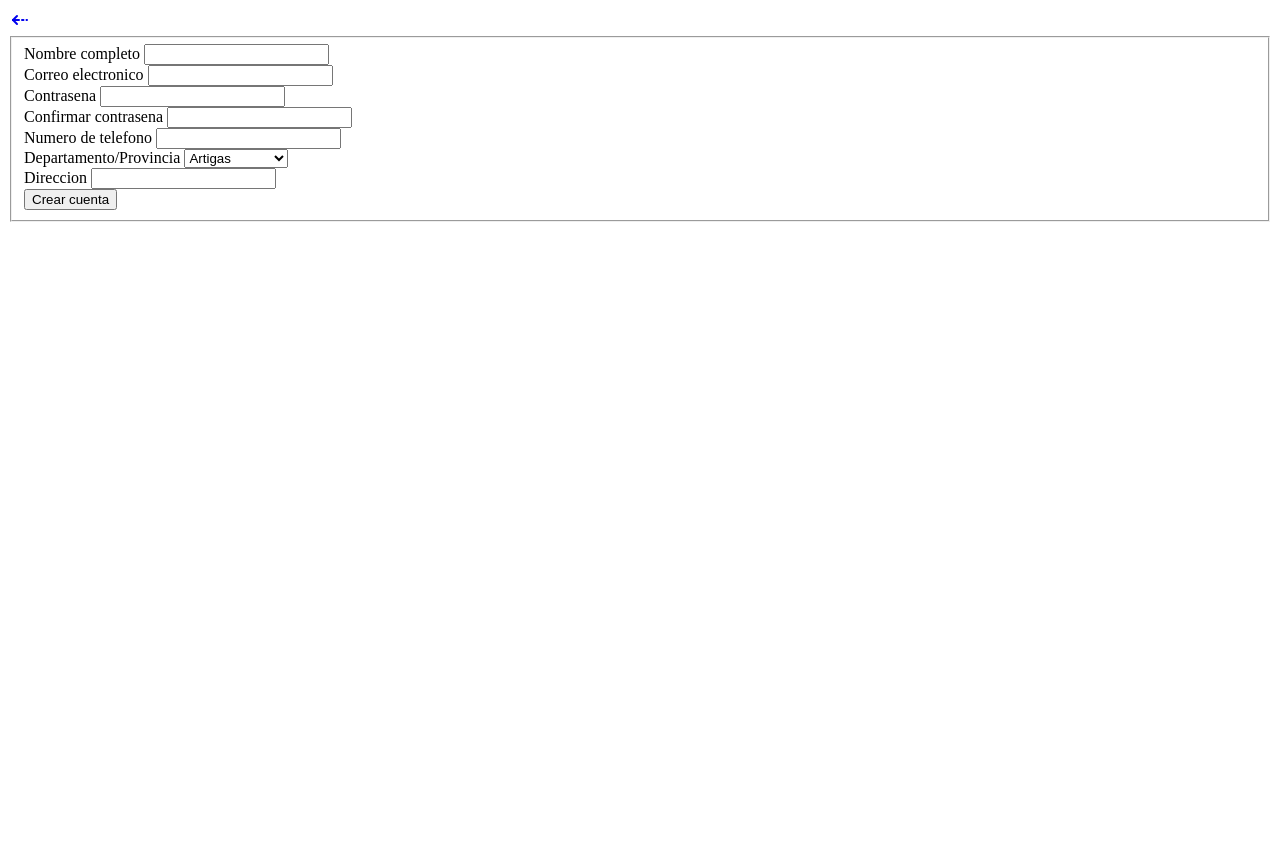
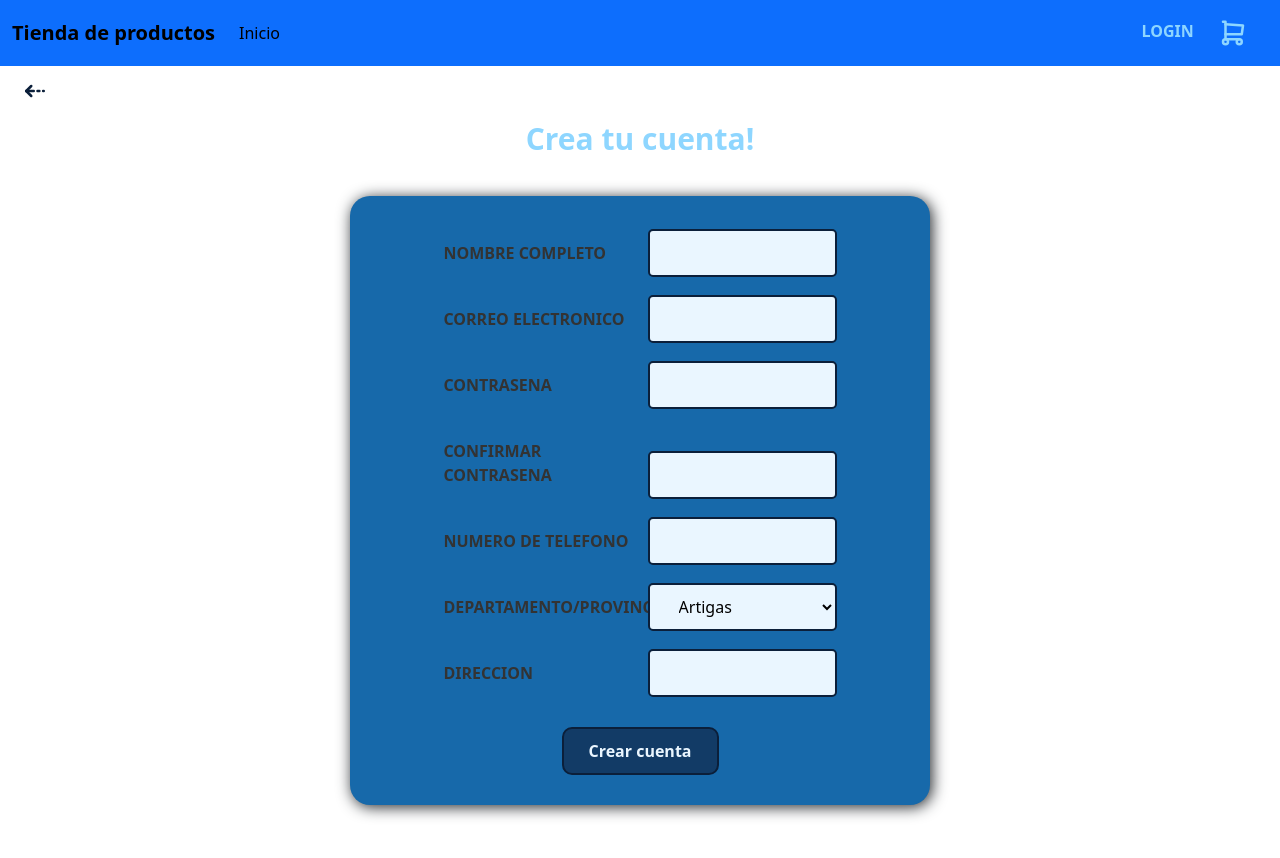
Before and after one commit to Leonel0414/ProyectoCTC, a plain HTML site: page registro.html in a window 1280 px wide. Before the commit the page ends 800 px from the top, so only its background shows below. Drawn offline with nearby package versions, Linux system fonts and the light colour scheme.

Commit message:
Agrego nav a todos los html, agrego disenio a registro, falta card de info-producto

```diff
--- a/admin.html
+++ b/admin.html
@@ -3,21 +3,38 @@
 	<head>
 		<title>Administracion de productos - TIENDA MIXTA</title>
 		<meta charset='UTF-8'>
-		   <link rel="stylesheet" href="css/style.css" as="stylesheet">
-	</head>
+		   <link rel="stylesheet" href="css/style.css" as="stylesheet"><link rel="stylesheet" href="css/style.css" as="stylesheet">
+    <title>Tienda tuya</title>
+<link href="https://cdn.jsdelivr.net/npm/bootstrap@5.3.8/dist/css/bootstrap.min.css" rel="stylesheet" integrity="sha384-sRIl4kxILFvY47J16cr9ZwB07vP4J8+LH7qKQnuqkuIAvNWLzeN8tE5YBujZqJLB" crossorigin="anonymous">
+<script src="https://cdn.jsdelivr.net/npm/bootstrap@5.3.8/dist/js/bootstrap.bundle.min.js" integrity="sha384-FKyoEForCGlyvwx9Hj09JcYn3nv7wiPVlz7YYwJrWVcXK/BmnVDxM+D2scQbITxI" crossorigin="anonymous"></script>
+</head>
+<body class="body">
 
-	<body>
-		<header>
-        <div class="contenedor_header">
-		<div>
-            <img class="logo" src="img/Logo Crown PNG.jpg" alt="">
-            <a href="index.html" class="titulo">Tienda de productos</a>
-        </div>
-        <div>
+<nav class="navbar navbar-expand-lg bg-primary">
+  <div class="container-fluid">
+    <a class="titulo navbar-brand" href="index.html">Tienda de productos</a>
+    <button class="navbar-toggler" type="button" data-bs-toggle="collapse" data-bs-target="#navbarScroll" aria-controls="navbarScroll" aria-expanded="false" aria-label="Toggle navigation">
+      <span class="navbar-toggler-icon"></span>
+    </button>
+    <div class="collapse navbar-collapse" id="navbarScroll">
+      <ul class="navbar-nav me-auto my-2 my-lg-0 navbar-nav-scroll" style="--bs-scroll-height: 100px;">
+        <li class="nav-item">
+          <a class="nav-link active" aria-current="page" href="index.html">Inicio</a>
+        </li>
+
+
+
+      </ul>
+      <form class="d-flex" role="search">
+          <div id="divisorHeaderIndex">
             <button type="button" id="login_log-out" class="login_button ">Login</button>
             <a href="carrito.html" class="iconoCarrito"><svg xmlns="http://www.w3.org/2000/svg" width="24" height="24" viewBox="0 0 24 24" fill="none" stroke="currentColor" stroke-width="2" stroke-linecap="round" stroke-linejoin="round" class="icon icon-tabler icons-tabler-outline icon-tabler-shopping-cart"><path stroke="none" d="M0 0h24v24H0z" fill="none" /><path d="M4 19a2 2 0 1 0 4 0a2 2 0 1 0 -4 0" /><path d="M15 19a2 2 0 1 0 4 0a2 2 0 1 0 -4 0" /><path d="M17 17h-11v-14h-2" /><path d="M6 5l14 1l-1 7h-13" /></svg></a>
         </div>
-        </div>
+      </form>
+    </div>
+  </div>
+</nav>
+
     </header>
 
 		<main class='admin_Conteiner'>
--- a/css/style.css
+++ b/css/style.css
@@ -106,6 +106,9 @@ p{
     align-items: center;
 }
 
+nav{
+    background-color: #3B82F6 !important;
+}
 
 svg{
     height: 30px;
@@ -157,6 +160,7 @@ margin:auto;
     border: none;
     background-color: transparent;
     cursor: pointer;
+    text-decoration: none;
 }
 
 .login_button:hover{
@@ -248,6 +252,16 @@ margin:auto;
     justify-content: space-around;
 
     text-align: center;
+}
+
+
+/* Registro */
+
+
+.legend {
+margin:0;
+text-align:center;
+
 }
 
 /* carrito */
@@ -425,11 +439,13 @@ margin:auto;
     justify-content: center;
     height: 100vh;
     margin: 0;
+
+
 }
 
 .fieldset_login{
     background-color: var(--color2);
-    width: 30vh;
+    width: 40vh;
     height: 40vh;
     border: var(--color1) solid 2px;
     border-radius:5px;
@@ -441,6 +457,7 @@ margin:auto;
     align-items: center;
     justify-items:center;
     height: 100%;
+
 }
 
 .form_login div{
@@ -458,6 +475,7 @@ margin:auto;
 
 .form_login input{
     color: #000;
+
 }
 
 .fieldset_login button{
@@ -468,6 +486,7 @@ margin:auto;
 
 
 /* Admin */
+
 
 
 .admin_Conteiner{
--- a/registro.html
+++ b/registro.html
@@ -4,9 +4,43 @@
     <meta charset="UTF-8">
     <meta name="viewport" content="width=device-width, initial-scale=1.0">
     <title>Tienda de Productos-Registro</title>
-</head>
+    <link rel="stylesheet" href="css/style.css" as="stylesheet">
+<link rel="stylesheet" href="css/style.css" as="stylesheet">
+    <title>Tienda tuya</title>
+<link href="https://cdn.jsdelivr.net/npm/bootstrap@5.3.8/dist/css/bootstrap.min.css" rel="stylesheet" integrity="sha384-sRIl4kxILFvY47J16cr9ZwB07vP4J8+LH7qKQnuqkuIAvNWLzeN8tE5YBujZqJLB" crossorigin="anonymous">
+<script src="https://cdn.jsdelivr.net/npm/bootstrap@5.3.8/dist/js/bootstrap.bundle.min.js" integrity="sha384-FKyoEForCGlyvwx9Hj09JcYn3nv7wiPVlz7YYwJrWVcXK/BmnVDxM+D2scQbITxI" crossorigin="anonymous"></script>
+</head
 <body>
     <header>
+
+<body class="body">
+
+<nav class="navbar navbar-expand-lg bg-primary">
+  <div class="container-fluid">
+    <a class="titulo navbar-brand" href="index.html">Tienda de productos</a>
+    <button class="navbar-toggler" type="button" data-bs-toggle="collapse" data-bs-target="#navbarScroll" aria-controls="navbarScroll" aria-expanded="false" aria-label="Toggle navigation">
+      <span class="navbar-toggler-icon"></span>
+    </button>
+    <div class="collapse navbar-collapse" id="navbarScroll">
+      <ul class="navbar-nav me-auto my-2 my-lg-0 navbar-nav-scroll" style="--bs-scroll-height: 100px;">
+        <li class="nav-item">
+          <a class="nav-link active" aria-current="page" href="index.html">Inicio</a>
+        </li>
+        <li class="nav-item">
+	        </li>
+
+
+      </ul>
+      <form class="d-flex" role="search">
+          <div id="divisorHeaderIndex">
+            <button type="button" id="login_log-out" class="login_button ">Login</button>
+            <a href="carrito.html" class="iconoCarrito"><svg xmlns="http://www.w3.org/2000/svg" width="24" height="24" viewBox="0 0 24 24" fill="none" stroke="currentColor" stroke-width="2" stroke-linecap="round" stroke-linejoin="round" class="icon icon-tabler icons-tabler-outline icon-tabler-shopping-cart"><path stroke="none" d="M0 0h24v24H0z" fill="none" /><path d="M4 19a2 2 0 1 0 4 0a2 2 0 1 0 -4 0" /><path d="M15 19a2 2 0 1 0 4 0a2 2 0 1 0 -4 0" /><path d="M17 17h-11v-14h-2" /><path d="M6 5l14 1l-1 7h-13" /></svg></a>
+        </div>
+      </form>
+    </div>
+  </div>
+</nav>
+
         <a  href='login.html'><svg id="flecha" xmlns="http://www.w3.org/2000/svg" width="24" height="24" viewBox="0 0 24 24" fill="none" stroke="currentColor" stroke-width="2" stroke-linecap="round" stroke-linejoin="round" class="icon icon-tabler icons-tabler-outline icon-tabler-arrow-narrow-left-dashed">
         	<path stroke="none" d="M0 0h24v24H0z" fill="none" />
         	<path d="M5 12h6m3 0h1.5m3 0h.5" />
@@ -17,30 +51,32 @@
     </header>
     <main>
         <fieldset>
-            <form id="formRegistro">
+
+		<legend class='titulo legend'>Crea tu cuenta!</legend>
+            <form id="formRegistro" class='creadorProductos admin_Card'>
                 <div>
                     <label for="nombreRegistro">Nombre completo</label>
-                    <input type="text" id="nombreRegistro" required>
+                    <input type="text" class='inputAdmin' id="nombreRegistro" required>
                 </div>
                 <div>
                     <label for="correoRegistro">Correo electronico</label>
-                    <input type="email" id="correoRegistro" required>
+                    <input type="email" class='inputAdmin' id="correoRegistro" required>
                 </div>
                 <div>
                     <label for="contrasenaRegistro">Contrasena</label>
-                    <input type="pass" id="contrasenaRegistro" required>
+                    <input type="pass" class='inputAdmin' id="contrasenaRegistro" required>
                 </div>
                 <div>
                     <label for="confirmacionContrasenaRegistro">Confirmar contrasena</label>
-                    <input type="pass" id="confirmacionContrasenaRegistro" required>
+                    <input type="pass" class='inputAdmin' id="confirmacionContrasenaRegistro" required>
                 </div>
                 <div>
                     <label for="telefonoRegistro">Numero de telefono</label>
-                    <input type="tel" id="telefonoRegistro" required>
+                    <input type="tel" class='inputAdmin' id="telefonoRegistro" required>
                 </div>
                 <div>
                     <label for="departamentoRegistro">Departamento/Provincia</label>
-                    <select id="departamentoRegistro">
+                    <select class='inputAdmin' id="departamentoRegistro">
                         <option value="Artigas">Artigas</option>
                         <option value="Canelones">Canelones</option>
                         <option value="Cerro Largo">Cerro Largo</option>
@@ -64,11 +100,11 @@
                 </div>
                 <div>
                     <label for="direccionRegistro">Direccion</label>
-                    <input type="text" id="direccionRegistro" required>
+                    <input type="text" class='inputAdmin' id="direccionRegistro" required>
                 </div>
                 <div id="mensajeError"></div>
                 <div>
-                    <button type="button" id="btnRegistrar">Crear cuenta</button>
+                    <button type="button" class='boton' id="btnRegistrar">Crear cuenta</button>
                 </div>
             </form>
         </fieldset>
```
Also changed, not shown: carrito.html (+20 -16 lines), index.html (+3 -2 lines), login.html (+21 -6 lines).
